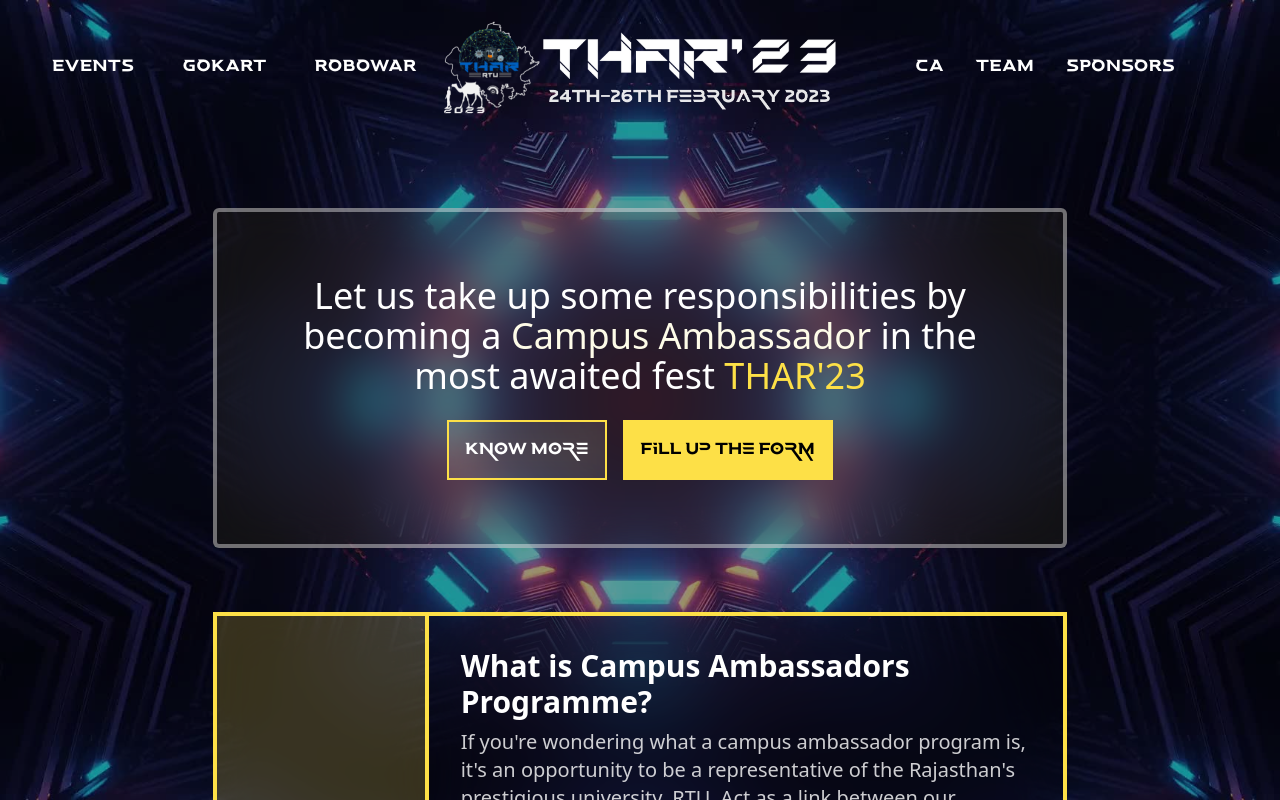
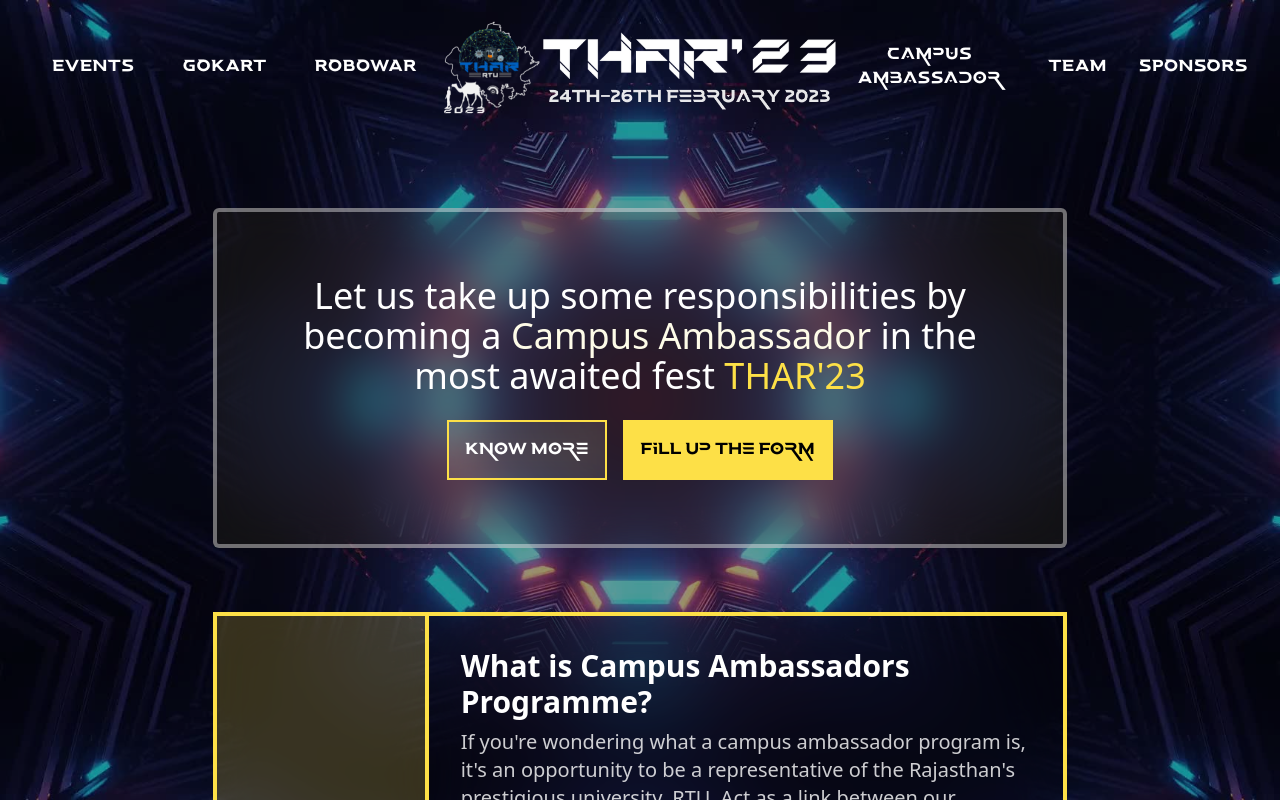
Before and after one commit to ishanjain1502/thar, a Next.js app: page /ca in a window 1280 px wide. Shown: the top 800 px of the page. Built offline with nearby package versions, Linux system fonts and the light colour scheme.

Commit message:
CA text fix

```diff
--- a/components/globals/NavBar.js
+++ b/components/globals/NavBar.js
@@ -50,7 +50,7 @@ export const NavBar = () => {
             />
           </Link>
           <ul className="items-center justify-center hidden space-x-8 lg:flex">
-            <NavItemSecondary text="CA" href="/ca" />
+            <NavItemSecondary text="Campus Ambassador" href="/ca" />
             <NavItemSecondary text="TEAM" href="/team" />
             <NavItemSecondary text="SPONSORS" href="/sponsors" />
           </ul>
@@ -118,7 +118,7 @@ export const NavBar = () => {
                   <NavItemPrimary href="/events" text="Events" />
                   <NavItemPrimary href="/gokart" text="Gokart" />
                   <NavItemPrimary href="/robowar" text="Robowar" />
-                  <NavItemSecondary text="CA" href="/ca" />
+                  <NavItemSecondary text="Campus Ambassador" href="/ca" />
                   <NavItemSecondary text="Team" href="/team" />
                   <NavItemSecondary text="Sponsors" href="/sponsors" />
                 </ul>
@@ -135,7 +135,7 @@ const NavItemPrimary = ({ href, text }) => {
     <li>
       <Link
         href={href}
-        className="font-medium tracking-wide text-white transition-colors duration-200 hover:text-deep-purple-accent-400 p-2"
+        className="font-medium tracking-wide text-white transition-colors duration-200 hover:text-deep-purple-accent-400 p-2 text-center"
         title={text}
       >
         {text}
@@ -148,7 +148,7 @@ const NavItemSecondary = ({ href, text }) => {
     <li>
       <Link
         href={href}
-        className="inline-flex items-center justify-center w-full font-medium tracking-wide text-white transition duration-200 rounded bg-deep-purple-accent-400 hover:bg-deep-purple-accent-700 focus:shadow-outline focus:outline-none"
+        className="inline-flex items-center justify-center w-full font-medium tracking-wide text-white transition duration-200 rounded bg-deep-purple-accent-400 hover:bg-deep-purple-accent-700 focus:shadow-outline focus:outline-none text-center"
         title={text}
       >
         {text}
```
